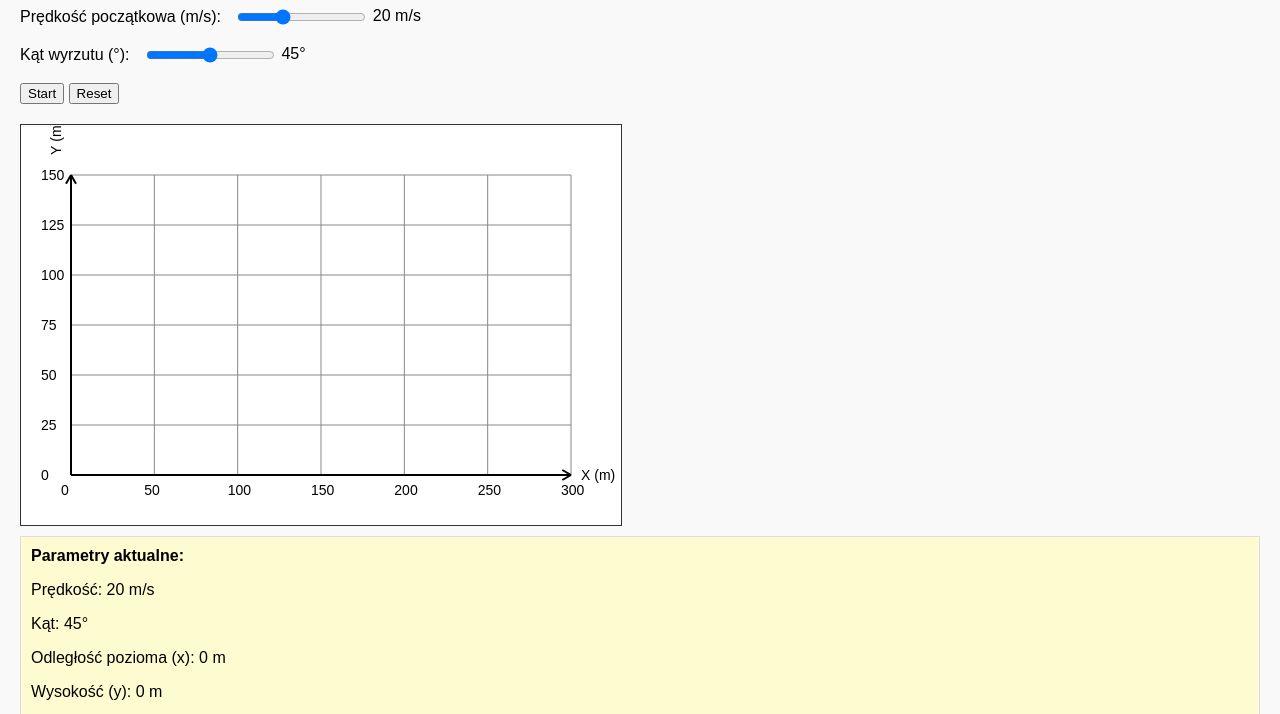
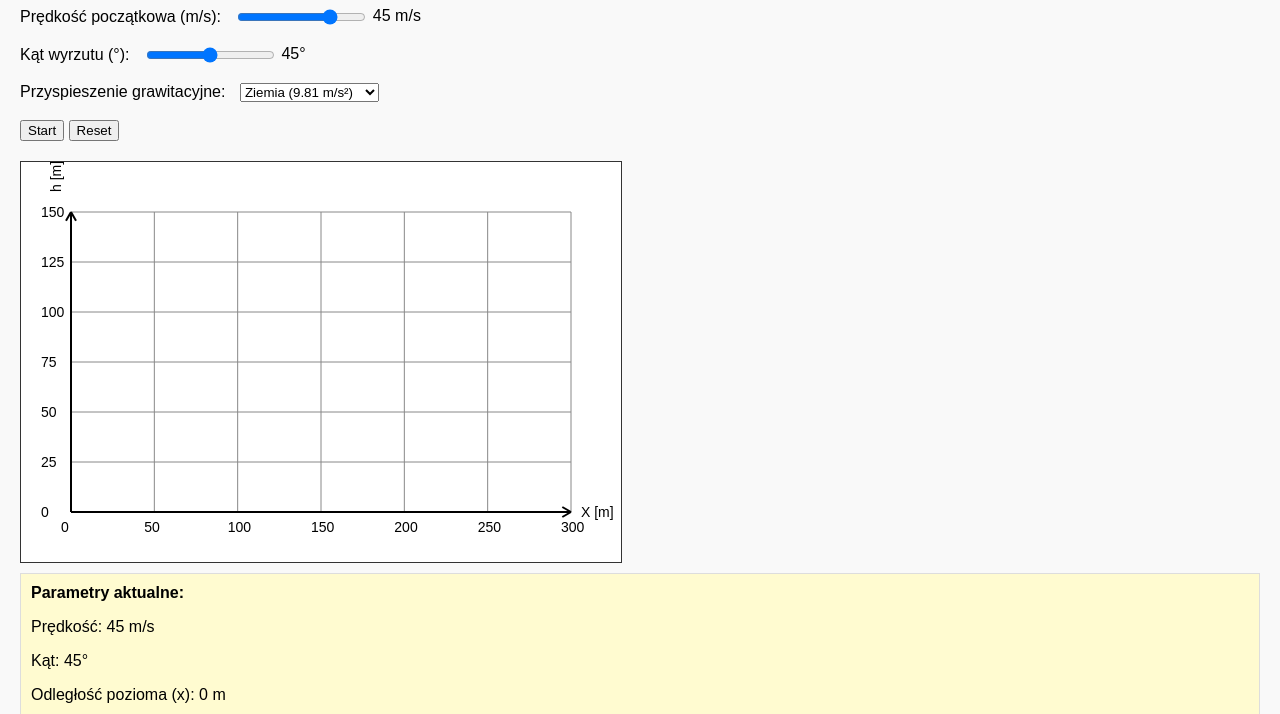
Before and after one commit to diwadu/fizproj, a plain HTML site: page index.html in a window 1280 px wide. Shown: the part 61-775 px from the top of the page. Drawn offline with Linux system fonts and the light colour scheme.

Commit message:
Added dropdown with various gravitational consts (for planets/sun/moon)

```diff
--- a/index.html
+++ b/index.html
@@ -9,12 +9,24 @@
     <h1>Symulacja rzutu ukośnego</h1>
     <div class="controls">
       <label for="velocitySlider">Prędkość początkowa (m/s):</label>
-      <input type="range" id="velocitySlider" min="5" max="50" value="20" />
-      <span id="velocityValue">20</span> m/s <br /><br />
+      <input type="range" id="velocitySlider" min="1" max="60" value="45" />
+      <span id="velocityValue">40</span> m/s <br /><br />
 
       <label for="angleSlider">Kąt wyrzutu (°):</label>
-      <input type="range" id="angleSlider" min="10" max="80" value="45" />
+      <input type="range" id="angleSlider" min="0" max="90" value="45" />
       <span id="angleValue">45</span>° <br /><br />
+
+      <label for="gravitySelect">Przyspieszenie grawitacyjne:</label>
+      <select id="gravitySelect">
+        <option value="9.81">Ziemia (9.81 m/s²)</option>
+        <option value="1.62">Księżyc (1.62 m/s²)</option>
+        <option value="3.7">Mars (3.7 m/s²)</option>
+        <option value="24.79">Jowisz (24.79 m/s²)</option>
+        <option value="0.38">Merkury (0.38 m/s²)</option>
+        <option value="11.15">Saturn (11.15 m/s²)</option>
+        <option value="274">Słońce (274 m/s²)</option>
+      </select>
+      <br /><br />
 
       <button id="startButton">Start</button>
       <button id="resetButton">Reset</button>
--- a/scripts.js
+++ b/scripts.js
@@ -7,6 +7,9 @@ const ctx = canvas.getContext("2d");
 // Suwaki
 const velocitySlider = document.getElementById("velocitySlider");
 const angleSlider = document.getElementById("angleSlider");
+
+// Dropdown dla przyspieszenia grawitacyjnego
+const gravitySelect = document.getElementById("gravitySelect");
 
 // Etykiety pokazujące wartości
 const velocityValue = document.getElementById("velocityValue");
@@ -23,7 +26,7 @@ const distanceY = document.getElementById("distanceY");
 const timeVal = document.getElementById("timeVal");
 
 // Parametry fizyczne
-let g = 9.81; // m/s^2
+let g = parseFloat(gravitySelect.value); // m/s^2
 let velocity = parseFloat(velocitySlider.value);
 let angle = parseFloat(angleSlider.value) * (Math.PI / 180); // konwersja stopni -> rad
 
@@ -78,6 +81,11 @@ velocitySlider.addEventListener("input", () => {
 
 angleSlider.addEventListener("input", () => {
   angle = parseFloat(angleSlider.value) * (Math.PI / 180);
+  updateLabels();
+});
+
+gravitySelect.addEventListener("change", () => {
+  g = parseFloat(gravitySelect.value);
   updateLabels();
 });
 
@@ -147,7 +155,7 @@ function drawAxesAndGrid() {
   );
 
   // Podpis osi X
-  ctx.fillText("X (m)", canvas.width - margin + 10, canvas.height - margin + 5);
+  ctx.fillText("X [m]", canvas.width - margin + 10, canvas.height - margin + 5);
 
   // -----------------
   // Rysowanie osi Y
@@ -166,7 +174,7 @@ function drawAxesAndGrid() {
   ctx.save();
   ctx.translate(margin - 10, margin - 20); // lekkie przesunięcie
   ctx.rotate(-Math.PI / 2); // obróć o 90 st. w lewo
-  ctx.fillText("Y (m)", 0, 0);
+  ctx.fillText("h [m]", 0, 0);
   ctx.restore();
 
   ctx.restore();
```
